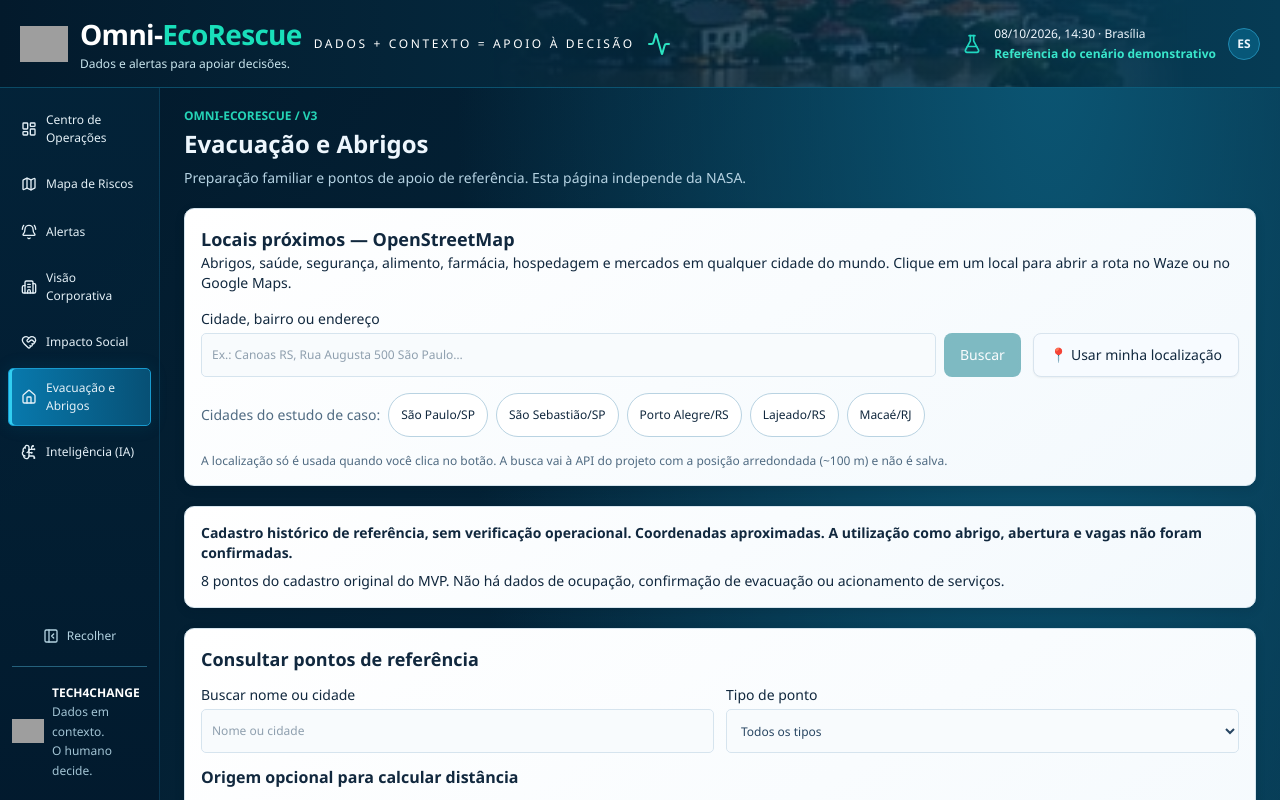
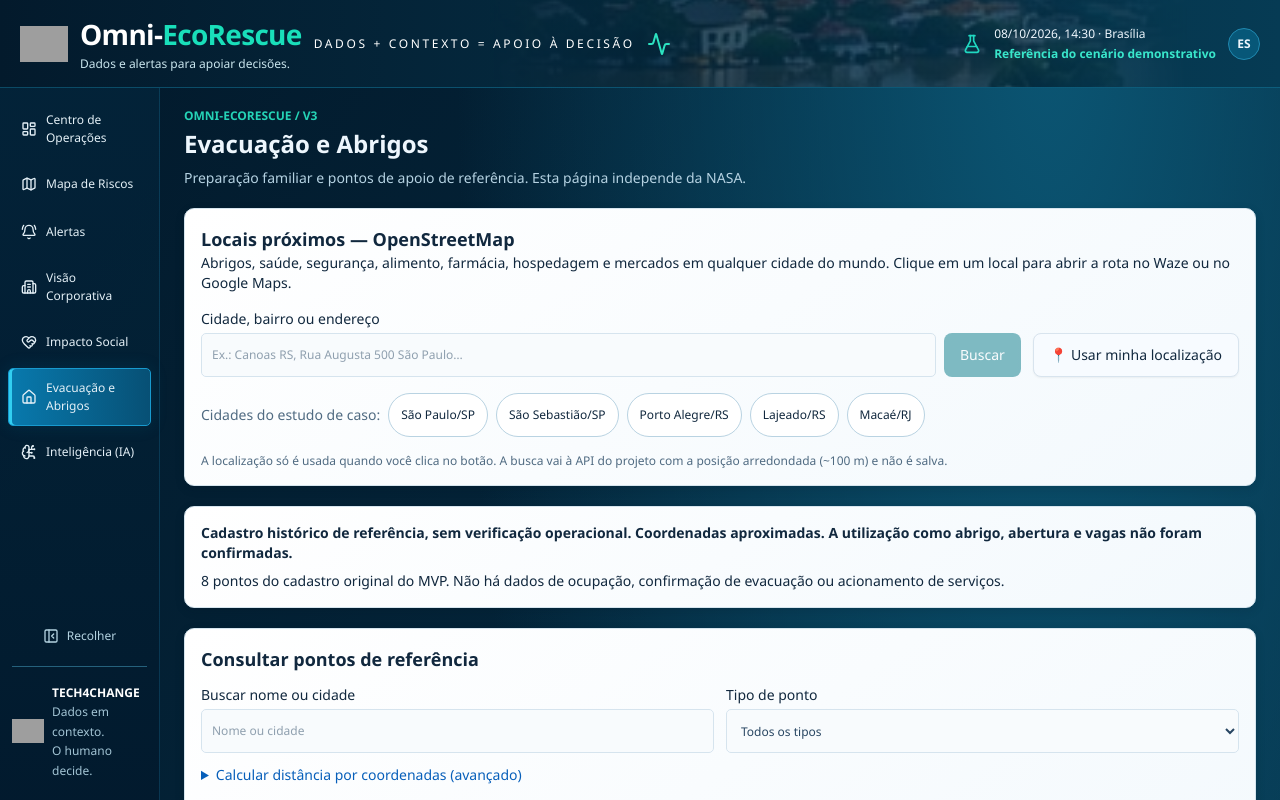
Before and after one commit to LeonardoGMendoza/aplicativo-geo-capital-engine-v3, a React (Vite) app in the folder frontend-react/: page /abrigos in a window 1280 px wide. Shown: the top 800 px of the page. Built offline with nearby package versions, Linux system fonts and the light colour scheme; grey boxes are pictures that could not be loaded.

Commit message:
abrigos: esconde coordenadas manuais em opção avançada

```diff
--- a/frontend-react/src/features/shelters/SheltersPage.tsx
+++ b/frontend-react/src/features/shelters/SheltersPage.tsx
@@ -32,7 +32,7 @@ export function SheltersPage() {
     <NearbyPlaces />
     <section className="light-panel space-y-2 p-4" aria-label="Limitações do cadastro"><p className="text-sm font-semibold">{referenceNotice}</p><p className="text-sm">8 pontos do cadastro original do MVP. Não há dados de ocupação, confirmação de evacuação ou acionamento de serviços.</p></section>
     <section className="light-panel space-y-3 p-4" aria-labelledby="support-search"><h2 id="support-search" className="text-lg font-semibold">Consultar pontos de referência</h2><div className="grid min-w-0 gap-3 sm:grid-cols-2"><label className="text-sm">Buscar nome ou cidade<input className="mini-select mt-1 w-full" value={query} onChange={e => setQuery(e.target.value)} placeholder="Nome ou cidade" /></label><label className="text-sm">Tipo de ponto<select className="mini-select mt-1 w-full" value={type} onChange={e => setType(e.target.value)}><option value="">Todos os tipos</option>{[...new Set(supportPoints.map(p => p.type))].sort().map(t => <option key={t}>{t}</option>)}</select></label></div>
-      <form onSubmit={e => { e.preventDefault(); calculate() }} className="space-y-3"><h3 className="text-base font-semibold">Origem opcional para calcular distância</h3><div className="grid gap-3 sm:grid-cols-2"><label className="text-sm">Latitude de origem<input className="mini-select mt-1 w-full" inputMode="text" value={latitude} onChange={e => editOrigin(e.target.value, 'latitude')} placeholder="−90 a 90" aria-invalid={!!error} aria-describedby={error ? 'origin-error' : undefined} /></label><label className="text-sm">Longitude de origem<input className="mini-select mt-1 w-full" inputMode="text" value={longitude} onChange={e => editOrigin(e.target.value, 'longitude')} placeholder="−180 a 180" aria-invalid={!!error} aria-describedby={error ? 'origin-error' : undefined} /></label></div><div className="flex flex-wrap gap-2"><Button type="submit">Calcular distâncias</Button><Button type="button" variant="outline" onClick={() => { setLatitude(''); setLongitude(''); setOrigin(null); setError(''); setByDistance(false) }}>Limpar origem</Button></div>{error && <p id="origin-error" role="alert" className="text-sm text-red-800">{error}</p>}<p className="text-xs text-muted-foreground">Coordenadas de origem permanecem apenas nesta sessão da página.</p></form><p className="text-sm">{distanceNotice}</p>
+      <details className="text-sm"><summary className="cursor-pointer text-[#075fba]">Calcular distância por coordenadas (avançado)</summary><form onSubmit={e => { e.preventDefault(); calculate() }} className="mt-3 space-y-3"><h3 className="text-base font-semibold">Origem opcional para calcular distância</h3><div className="grid gap-3 sm:grid-cols-2"><label className="text-sm">Latitude de origem<input className="mini-select mt-1 w-full" inputMode="text" value={latitude} onChange={e => editOrigin(e.target.value, 'latitude')} placeholder="−90 a 90" aria-invalid={!!error} aria-describedby={error ? 'origin-error' : undefined} /></label><label className="text-sm">Longitude de origem<input className="mini-select mt-1 w-full" inputMode="text" value={longitude} onChange={e => editOrigin(e.target.value, 'longitude')} placeholder="−180 a 180" aria-invalid={!!error} aria-describedby={error ? 'origin-error' : undefined} /></label></div><div className="flex flex-wrap gap-2"><Button type="submit">Calcular distâncias</Button><Button type="button" variant="outline" onClick={() => { setLatitude(''); setLongitude(''); setOrigin(null); setError(''); setByDistance(false) }}>Limpar origem</Button></div>{error && <p id="origin-error" role="alert" className="text-sm text-red-800">{error}</p>}<p className="text-xs text-muted-foreground">Coordenadas de origem permanecem apenas nesta sessão da página.</p></form></details><p className="text-sm">{distanceNotice}</p>
       <label className="block text-sm">Ordenar pontos<select className="mini-select mt-1 w-full sm:max-w-xs" value={byDistance ? 'distance' : 'name'} onChange={e => setByDistance(e.target.value === 'distance')}><option value="name">Nome</option><option value="distance" disabled={!origin}>Distância em linha reta</option></select></label>
     </section>
     <div className="grid min-w-0 items-start gap-4 lg:grid-cols-[minmax(250px,0.8fr)_minmax(0,1.5fr)]"><section className="light-panel min-w-0 space-y-3 p-4" aria-labelledby="support-list"><h2 id="support-list" className="text-lg font-semibold">Pontos cadastrados</h2><p role="status" className="text-sm">{visible.length} de 8 referências no filtro</p>{visible.length === 0 && <p>Nenhum ponto neste filtro. Isso não significa ausência de apoio na região.</p>}<ul className="space-y-2">{visible.map(p => <li key={p.id}><button className={`w-full rounded-xl border p-3 text-left ${p.id === selectedId ? 'border-teal-700 bg-teal-50' : 'border-slate-200 bg-white'}`} aria-pressed={selectedId === p.id} onClick={() => setSelectedId(p.id)}><span className="block text-sm font-semibold">{p.name}</span><span className="block text-sm">{p.city} · {p.type}</span><span className="mt-1 block text-xs">{distanceLabel(origin, p)}</span>{p.id === nearest && <span className="block text-xs font-semibold text-teal-800">Mais próximo no cadastro</span>}</button></li>)}</ul></section>
```
